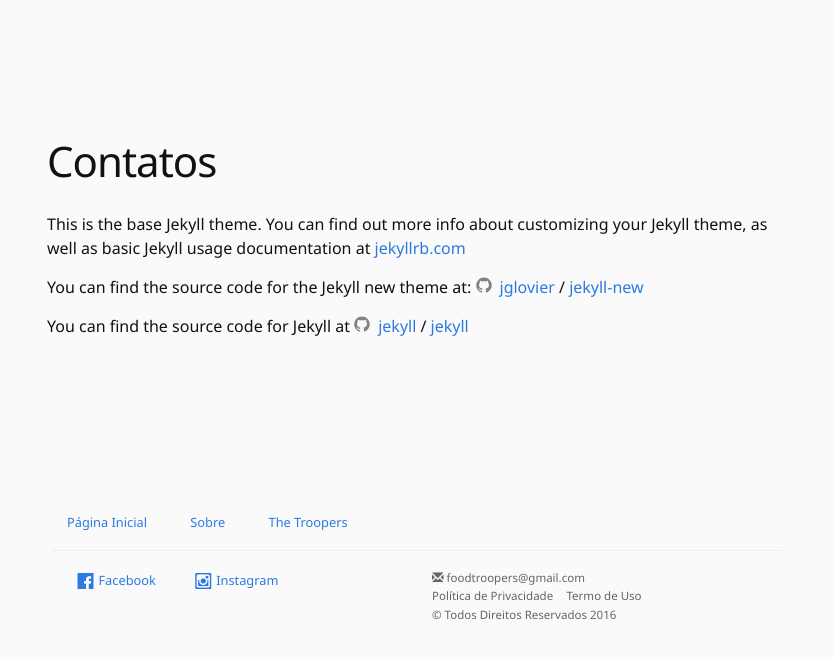
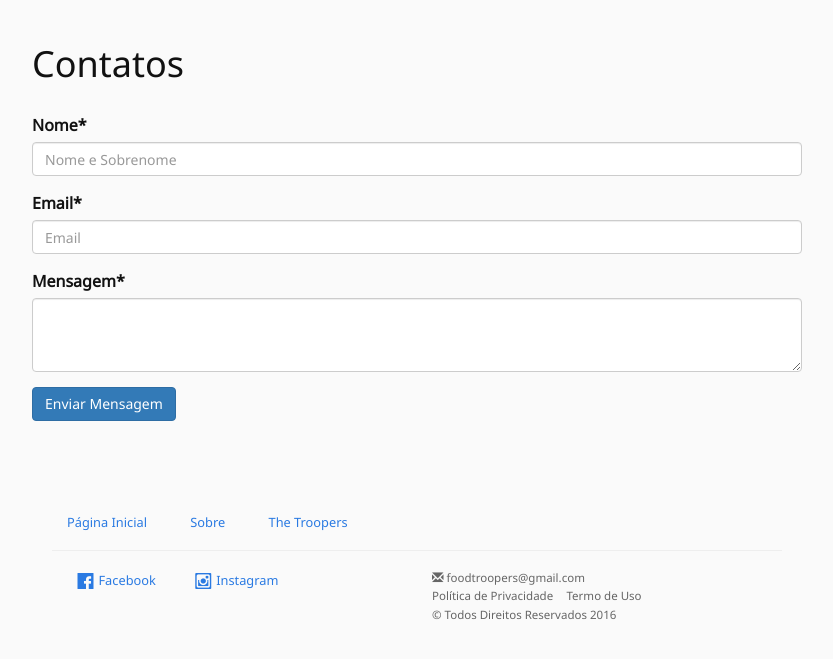
Before and after one commit to damisgarcia/foodtroopers-home-page, a Jekyll site: the page built from contact.html, in a window 1280 px wide. Shown: the top 659 px of the page, without its empty margins (223-1056 px from the left). Built offline with Jekyll 4.4.1, drawn with Linux system fonts in a browser that asks for light colours; nearby versions of some CDN libraries; some web fonts are replaced; library files that are not in the unit come from our copies.

```diff
--- a/_includes/scripts.html
+++ b/_includes/scripts.html
@@ -1,4 +1,5 @@
-<script src="bower_components/jquery/dist/jquery.min.js"></script>
+<script src="/bower_components/jquery/dist/jquery.min.js"></script>
 
-<script src="assets/js/mobile-detect.min.js"></script>
-<script src="assets/js/ft.js"></script>
+<script src="/assets/js/mobile-detect.min.js"></script>
+<script src="/assets/js/ft.js"></script>
+<script src="/assets/js/contact.js"></script>
--- a/_sass/ft.scss
+++ b/_sass/ft.scss
@@ -67,7 +67,7 @@ footer .list-inline{
     top:0%;
     left:5%;
     z-index:9;
-    opacity: 0.2;
+    opacity: 0.3;
     transition: all 1s ease;
     &:hover{
       cursor:pointer;
--- /dev/null
+++ b/assets/js/contact.js
@@ -0,0 +1,37 @@
+'use strict'
+var API_KEY = "dUamEPAG9GhYnJk4rC9vWg"
+var FROM = "damisgarcia@gmail.com"
+var SUBJECT = "Nova Mensagem Enviada pelo Website."
+
+function sendMessage(e){
+
+  $.ajax({
+    type: "POST",
+    url: "https://mandrillapp.com/api/1.0/messages/send.json",
+    data: {
+      'key': API_KEY,
+      'message': {
+        'from_email': FROM,
+        'to': [
+            {
+              'email': $(e.target).find("#email").val(),
+              'name': $(e.target).find("#name").val(),
+              'type': 'to'
+            }
+          ],
+        'autotext': 'true',
+        'subject': SUBJECT,
+        'html': $(e.target).find("#message").val()
+      }
+    }
+   }).done(function(response) {
+     console.log(response); // if you're into that sorta thing
+   });
+
+  return false;
+}
+
+
+$(document).ready(function(e){
+  $("#contact").submit(sendMessage)
+});
--- /dev/null
+++ b/contact.html
@@ -0,0 +1,26 @@
+---
+layout: default
+title: Contatos
+permalink: /contact/
+---
+
+<form id="contact" name="contact" class="form-horizontal" style="width:100%;">
+  <div class="form-group">
+    <h1>Contatos</h1>
+  </div>
+  <div class="form-group">
+    <label for="name">Nome*</label>
+    <input type="text" class="form-control col-col" id="name" placeholder="Nome e Sobrenome" required="true">
+  </div>
+  <div class="form-group">
+    <label for="email">Email*</label>
+    <input type="email" class="form-control" id="email" placeholder="Email" required="true">
+  </div>
+  <div class="form-group">
+    <label for="message">Mensagem*</label>
+    <textarea class="form-control" rows="3" id="message" required="true"></textarea>
+  </div>
+  <div class="form-group">
+    <button type="submit" class="btn btn-primary btn-large">Enviar Mensagem</button>
+  </div>
+</form>
--- a/contact.md
+++ /dev/null
@@ -1,15 +0,0 @@
----
-layout: page
-title: Contatos
-permalink: /contact/
----
-
-This is the base Jekyll theme. You can find out more info about customizing your Jekyll theme, as well as basic Jekyll usage documentation at [jekyllrb.com](http://jekyllrb.com/)
-
-You can find the source code for the Jekyll new theme at:
-{% include icon-github.html username="jglovier" %} /
-[jekyll-new](https://github.com/jglovier/jekyll-new)
-
-You can find the source code for Jekyll at
-{% include icon-github.html username="jekyll" %} /
-[jekyll](https://github.com/jekyll/jekyll)
```
Also changed, not shown: assets/images/android/01.jpg, assets/images/android/01.webp (deleted), assets/images/android/02.jpg, assets/images/android/02.webp (deleted), assets/images/android/03.jpg, assets/images/android/03.webp (deleted), assets/images/android/04.jpg, assets/images/android/04.webp (deleted), assets/images/ios/02.jpg, assets/images/ios/03.jpg, assets/images/ios/04.jpg, assets/images/ios/05.jpg (deleted).
